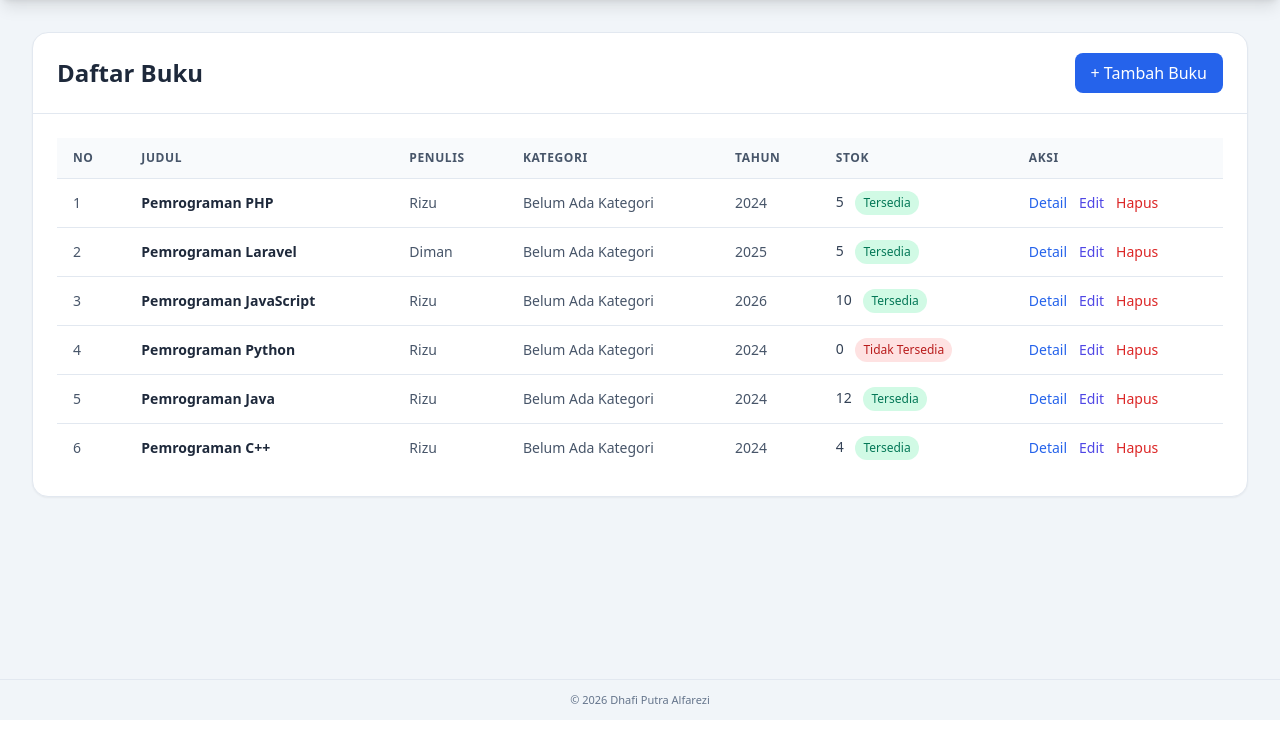
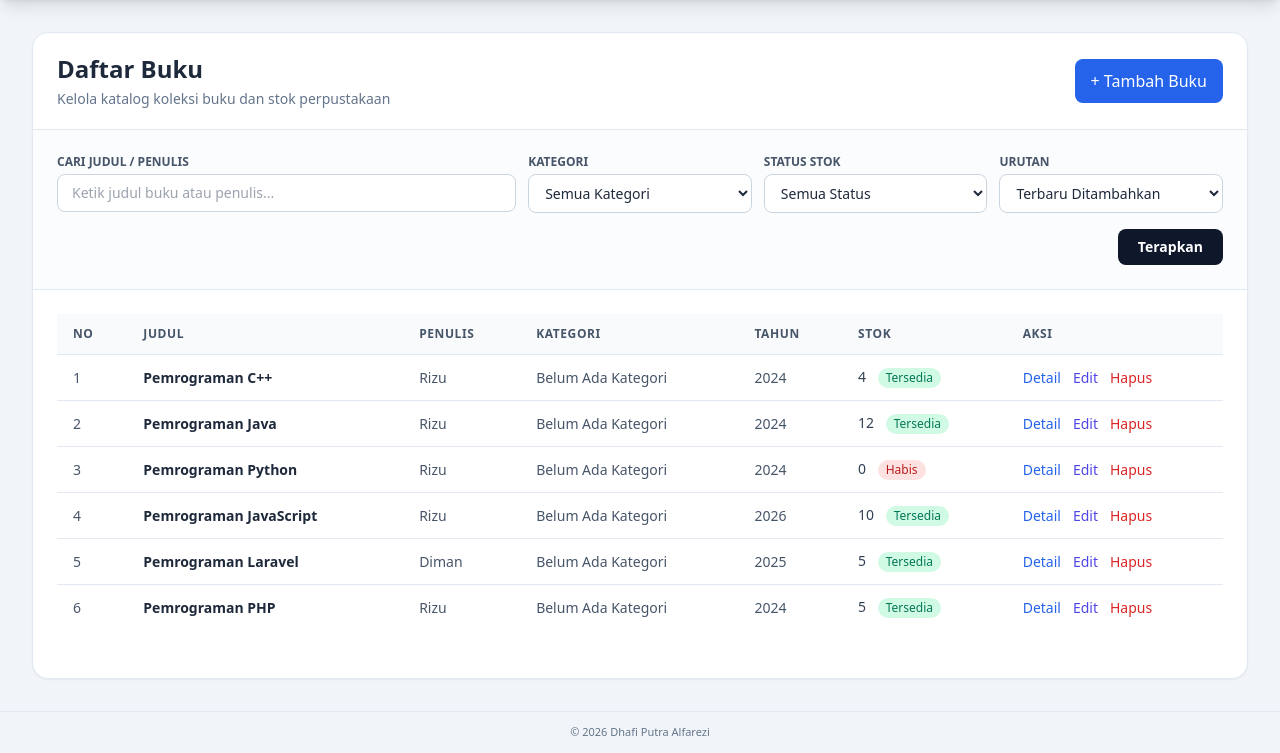
Before and after one commit to Montsyy/library-system, a Laravel app: page /books in a window 1280 px wide. Shown: the part 80-833 px from the top of the page. Before the commit the page ends 800 px from the top, so only its background shows below. Run offline with Laravel 12, Linux system fonts and the light colour scheme; a user stored in the database is signed in; data comes from the database, SQL or seed files in the repository; some libraries are stand-ins or nearby versions.

Commit message:
Penambhan fitur pencarian dan filter buku: tambahkan kategori, status stok, dan opsi pengurutan di tampilan daftar buku.

```diff
--- a/app/Http/Controllers/BookController.php
+++ b/app/Http/Controllers/BookController.php
@@ -11,11 +11,18 @@ use Illuminate\Support\Facades\Gate;
 class BookController extends Controller
 {
 
-    public function index()
+    public function index(Request $request)
     {
-        $books = Book::with('category')->latest()->get();
+        // Ambil data kategori untuk pilihan filter dropdown
+        $categories = Category::orderBy('name')->get();
 
-        return view('books.index', compact('books'));
+        // Query buku dengan scope filter, eager loading category, dan pagination 10 item per halaman
+        $books = Book::with('category')
+            ->filter($request->only(['search', 'category_id', 'stock_status', 'year', 'sort_by']))
+            ->paginate(10)
+            ->withQueryString(); // Mempertahankan parameter URL saat klik nomor halaman
+
+        return view('books.index', compact('books', 'categories'));
     }
     public function show($id)
     {
--- a/app/Models/Book.php
+++ b/app/Models/Book.php
@@ -2,6 +2,7 @@
 
 namespace App\Models;
 
+use Illuminate\Database\Eloquent\Builder;
 use Illuminate\Database\Eloquent\Model;
 use Illuminate\Database\Eloquent\Relations\BelongsTo;
 
@@ -15,11 +16,61 @@ class Book extends Model
         'category_id',
     ];
 
-    public function category(): BelongsTo {
-        return $this-> BelongsTo(Category::class);
+    public function category(): BelongsTo
+    {
+        return $this->belongsTo(Category::class);
     }
 
-    public function borrowingDetails() {
+    public function borrowingDetails()
+    {
         return $this->hasMany(BorrowingDetail::class);
     }
+
+    /**
+     * Local scope untuk pencarian, filter, dan sorting buku
+     */
+    public function scopeFilter(Builder $query, array $filters): Builder
+    {
+        // 1. Pencarian Kata Kunci (Judul atau Penulis)
+        $query->when($filters['search'] ?? null, function (Builder $q, string $search) {
+            $q->where(function (Builder $sub) use ($search) {
+                $sub->where('title', 'like', "%{$search}%")
+                    ->orWhere('author', 'like', "%{$search}%");
+            });
+        });
+
+        // 2. Filter Kategori (Numerik: category_id)
+        $query->when($filters['category_id'] ?? null, function (Builder $q, $categoryId) {
+            $q->where('category_id', $categoryId);
+        });
+
+        // 3. Filter Ketersediaan Stok
+        $query->when($filters['stock_status'] ?? null, function (Builder $q, string $status) {
+            if ($status === 'available') {
+                $q->where('stock', '>', 0);
+            } elseif ($status === 'empty') {
+                $q->where('stock', '<=', 0);
+            }
+        });
+
+        // 4. Filter Rentang Tahun Terbit (Numerik)
+        $query->when($filters['year'] ?? null, function (Builder $q, $year) {
+            $q->where('year', $year);
+        });
+
+        // 5. Sorting (Huruf dan Angka)
+        $sortBy = $filters['sort_by'] ?? 'latest';
+        match ($sortBy) {
+            'title_asc'  => $query->orderBy('title', 'asc'),   // Huruf: A ke Z
+            'title_desc' => $query->orderBy('title', 'desc'),  // Huruf: Z ke A
+            'author_asc' => $query->orderBy('author', 'asc'),  // Huruf: Penulis A ke Z
+            'year_asc'   => $query->orderBy('year', 'asc'),    // Angka: Tahun terlama ke terbaru
+            'year_desc'  => $query->orderBy('year', 'desc'),   // Angka: Tahun terbaru ke terlama
+            'stock_asc'  => $query->orderBy('stock', 'asc'),   // Angka: Stok terendah
+            'stock_desc' => $query->orderBy('stock', 'desc'),  // Angka: Stok terbanyak
+            default      => $query->latest('id'),              // Default: Data input terbaru
+        };
+
+        return $query;
+    }
 }
--- a/resources/views/books/index.blade.php
+++ b/resources/views/books/index.blade.php
@@ -3,20 +3,85 @@
 
 @section('content')
     <div class="bg-white rounded-2xl shadow-sm border border-slate-200 overflow-hidden">
-        <div class="px-6 py-5 border-b border-slate-200 flex items-center justify-between gap-3">
+        <div class="px-6 py-5 border-b border-slate-200 flex flex-col sm:flex-row sm:items-center justify-between gap-4">
             <div>
                 <h2 class="text-2xl font-bold text-slate-800">Daftar Buku</h2>
+                <p class="text-sm text-slate-500 mt-1">Kelola katalog koleksi buku dan stok perpustakaan</p>
             </div>
-            <a href="{{ route('books.create') }}" class="inline-flex items-center gap-2 bg-blue-600 text-white px-4 py-2 rounded-lg font-medium hover:bg-blue-700 transition">
+            <a href="{{ route('books.create') }}" class="inline-flex items-center justify-center gap-2 bg-blue-600 text-white px-4 py-2.5 rounded-lg font-medium hover:bg-blue-700 transition">
                 + Tambah Buku
             </a>
         </div>
 
         @if (session('success'))
-            <div class="mx-6 mt-5 bg-green-50 border border-green-200 text-green-700 px-4 py-3 rounded-lg">
+            <div class="mx-6 mt-5 bg-green-50 border border-green-200 text-green-700 px-4 py-3 rounded-lg text-sm">
                 {{ session('success') }}
             </div>
         @endif
+
+        {{-- Form Pencarian, Filter, dan Sorting --}}
+        <form method="GET" action="{{ route('books.index') }}" class="p-6 border-b border-slate-200 bg-slate-50/50">
+            <div class="grid grid-cols-1 sm:grid-cols-2 lg:grid-cols-5 gap-3">
+                {{-- Input Pencarian --}}
+                <div class="lg:col-span-2">
+                    <label for="search" class="block text-xs font-semibold text-slate-600 uppercase mb-1">Cari Judul / Penulis</label>
+                    <input type="text" name="search" id="search" value="{{ request('search') }}"
+                        placeholder="Ketik judul buku atau penulis..."
+                        class="w-full bg-white border border-slate-300 rounded-lg px-3.5 py-2 text-sm text-slate-800 focus:outline-none focus:ring-2 focus:ring-blue-500 focus:border-blue-500">
+                </div>
+
+                {{-- Filter Kategori --}}
+                <div>
+                    <label for="category_id" class="block text-xs font-semibold text-slate-600 uppercase mb-1">Kategori</label>
+                    <select name="category_id" id="category_id"
+                        class="w-full bg-white border border-slate-300 rounded-lg px-3 py-2 text-sm text-slate-800 focus:outline-none focus:ring-2 focus:ring-blue-500 focus:border-blue-500">
+                        <option value="">Semua Kategori</option>
+                        @foreach ($categories as $cat)
+                            <option value="{{ $cat->id }}" @selected(request('category_id') == $cat->id)>
+                                {{ $cat->name }}
+                            </option>
+                        @endforeach
+                    </select>
+                </div>
+
+                {{-- Filter Stok --}}
+                <div>
+                    <label for="stock_status" class="block text-xs font-semibold text-slate-600 uppercase mb-1">Status Stok</label>
+                    <select name="stock_status" id="stock_status"
+                        class="w-full bg-white border border-slate-300 rounded-lg px-3 py-2 text-sm text-slate-800 focus:outline-none focus:ring-2 focus:ring-blue-500 focus:border-blue-500">
+                        <option value="">Semua Status</option>
+                        <option value="available" @selected(request('stock_status') === 'available')>Stok Tersedia (> 0)</option>
+                        <option value="empty" @selected(request('stock_status') === 'empty')>Stok Habis (0)</option>
+                    </select>
+                </div>
+
+                {{-- Urutkan (Sorting Huruf & Angka) --}}
+                <div>
+                    <label for="sort_by" class="block text-xs font-semibold text-slate-600 uppercase mb-1">Urutan</label>
+                    <select name="sort_by" id="sort_by"
+                        class="w-full bg-white border border-slate-300 rounded-lg px-3 py-2 text-sm text-slate-800 focus:outline-none focus:ring-2 focus:ring-blue-500 focus:border-blue-500">
+                        <option value="latest" @selected(request('sort_by') === 'latest')>Terbaru Ditambahkan</option>
+                        <option value="title_asc" @selected(request('sort_by') === 'title_asc')>Judul (A ke Z)</option>
+                        <option value="title_desc" @selected(request('sort_by') === 'title_desc')>Judul (Z ke A)</option>
+                        <option value="year_desc" @selected(request('sort_by') === 'year_desc')>Tahun (Terbaru)</option>
+                        <option value="year_asc" @selected(request('sort_by') === 'year_asc')>Tahun (Terlama)</option>
+                        <option value="stock_desc" @selected(request('sort_by') === 'stock_desc')>Stok (Terbanyak)</option>
+                        <option value="stock_asc" @selected(request('sort_by') === 'stock_asc')>Stok (Tersedikit)</option>
+                    </select>
+                </div>
+            </div>
+
+            <div class="mt-4 flex items-center justify-end gap-2">
+                @if (request()->hasAny(['search', 'category_id', 'stock_status', 'sort_by', 'year']))
+                    <a href="{{ route('books.index') }}" class="px-4 py-2 text-sm text-slate-600 hover:text-slate-900 border border-slate-300 bg-white rounded-lg hover:bg-slate-50 transition">
+                        Reset Filter
+                    </a>
+                @endif
+                <button type="submit" class="bg-slate-900 text-white px-5 py-2 rounded-lg text-sm font-semibold hover:bg-slate-800 transition">
+                    Terapkan
+                </button>
+            </div>
+        </form>
 
         <div class="p-6">
             <div class="overflow-x-auto">
@@ -35,7 +100,10 @@
                     <tbody class="divide-y divide-slate-200 bg-white">
                         @forelse($books as $book)
                             <tr class="hover:bg-slate-50">
-                                <td class="px-4 py-3 text-sm text-slate-600">{{ $loop->iteration }}</td>
+                                {{-- Nomor urut yang memperhitungkan halaman pagination --}}
+                                <td class="px-4 py-3 text-sm text-slate-600">
+                                    {{ ($books->currentPage() - 1) * $books->perPage() + $loop->iteration }}
+                                </td>
                                 <td class="px-4 py-3 text-sm font-semibold text-slate-800">{{ $book->title }}</td>
                                 <td class="px-4 py-3 text-sm text-slate-600">{{ $book->author }}</td>
                                 <td class="px-4 py-3 text-sm text-slate-600">{{ $book->category?->name ?? 'Belum Ada Kategori' }}</td>
@@ -43,9 +111,9 @@
                                 <td class="px-4 py-3 text-sm">
                                     <span class="font-medium text-slate-700">{{ $book->stock }}</span>
                                     @if ($book->stock > 0)
-                                        <span class="ml-2 inline-flex px-2 py-1 text-xs rounded-full bg-emerald-100 text-emerald-700">Tersedia</span>
+                                        <span class="ml-2 inline-flex px-2 py-0.5 text-xs font-medium rounded-full bg-emerald-100 text-emerald-700">Tersedia</span>
                                     @else
-                                        <span class="ml-2 inline-flex px-2 py-1 text-xs rounded-full bg-red-100 text-red-700">Tidak Tersedia</span>
+                                        <span class="ml-2 inline-flex px-2 py-0.5 text-xs font-medium rounded-full bg-red-100 text-red-700">Habis</span>
                                     @endif
                                 </td>
                                 <td class="px-4 py-3 text-sm">
@@ -65,12 +133,20 @@
                             </tr>
                         @empty
                             <tr>
-                                <td colspan="7" class="px-4 py-10 text-center text-slate-500">Belum ada data buku.</td>
+                                <td colspan="7" class="px-4 py-12 text-center">
+                                    <p class="text-slate-500 font-medium">Buku tidak ditemukan</p>
+                                    <p class="text-xs text-slate-400 mt-1">Coba sesuaikan kata kunci atau bersihkan filter pencarian Anda.</p>
+                                </td>
                             </tr>
                         @endforelse
                     </tbody>
                 </table>
             </div>
+
+            {{-- Navigasi Pagination --}}
+            <div class="mt-6">
+                {{ $books->links() }}
+            </div>
         </div>
     </div>
 @endsection
```
